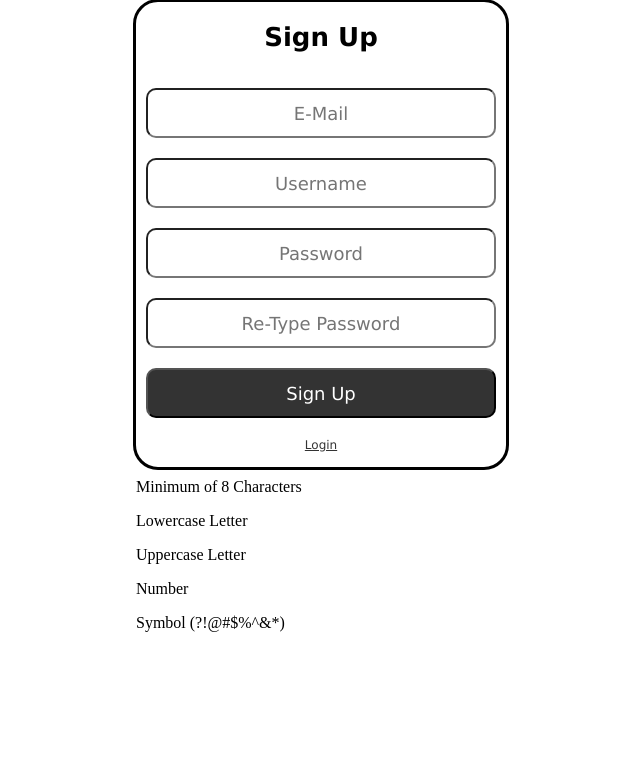
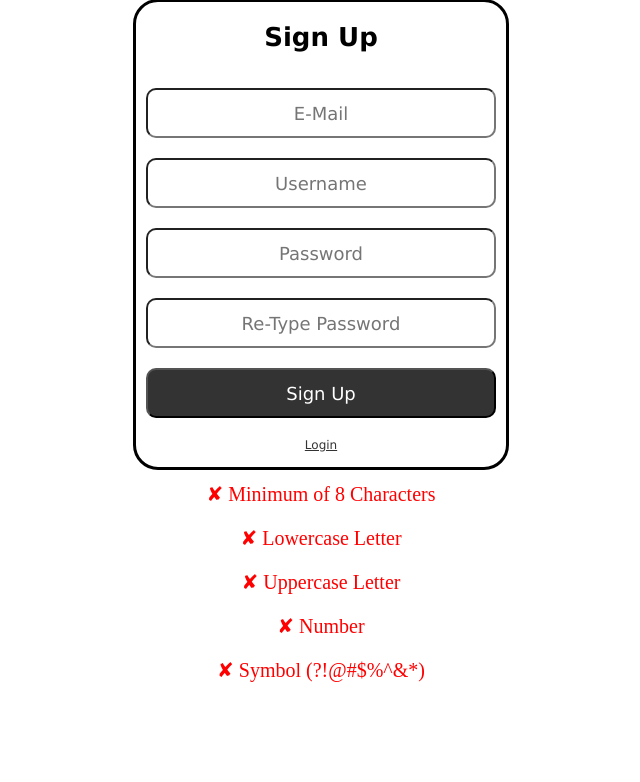
Before and after one commit to RodneyMcQuain/PHP-Login-System, a PHP site: page /signUp.php in a window 1280 px wide. Shown: the part 64-846 px from the top of the page, without its empty margins (319-959 px from the left). Before the commit the page ends 696 px from the top, so only its background shows below. Run offline with PHP 8.4, Linux system fonts and the light colour scheme.

Commit message:
Added CSS for live password validator

```diff
--- a/stylesheet.css
+++ b/stylesheet.css
@@ -98,3 +98,28 @@ button.welcome {
   font-size: 30px;
   border: 1px solid #111;
 }
+
+#passwordBox {
+  height: 300px;
+}
+
+.invalid, .valid {
+  font-size: 20px;
+  text-align: center;
+}
+
+.invalid {
+  color: red;
+}
+
+.invalid:before {
+  content: "✘ ";
+}
+
+.valid {
+  color: green;
+}
+
+.valid:before {
+  content: "✓ ";
+}
```
